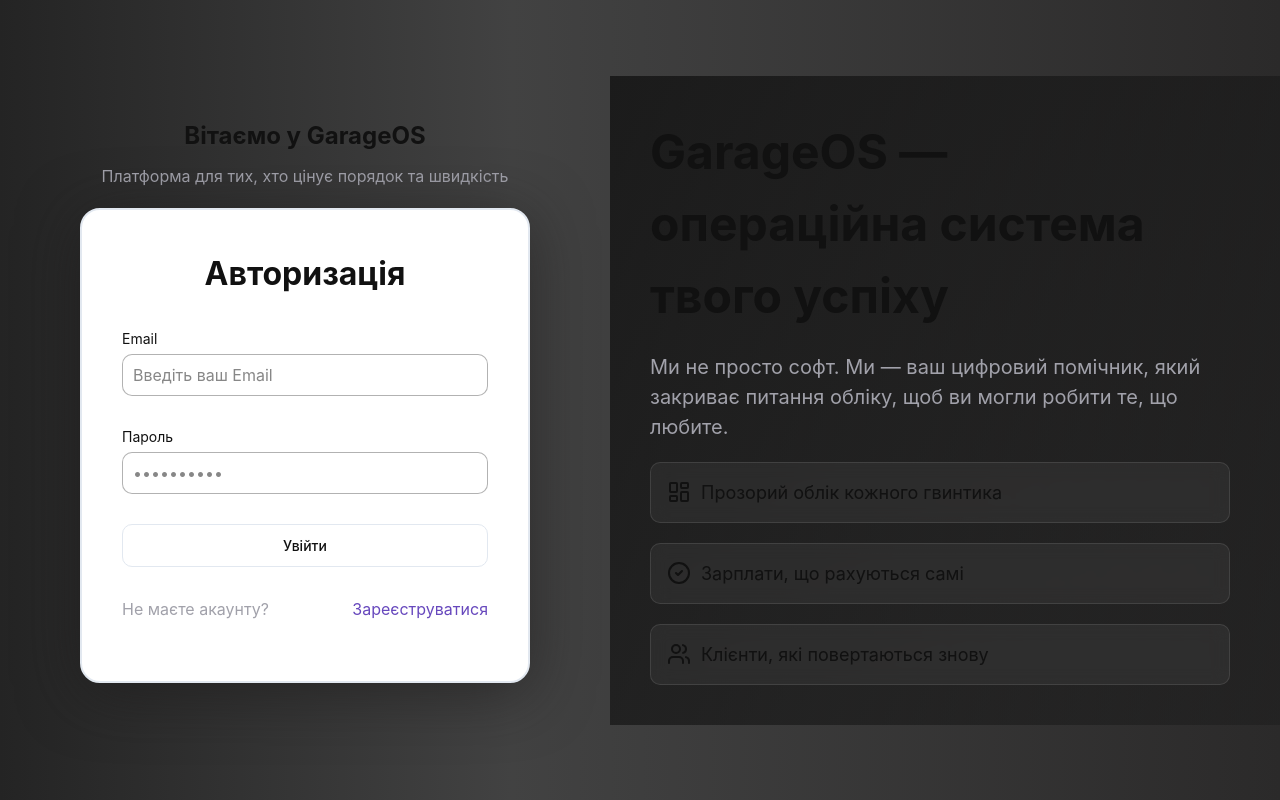
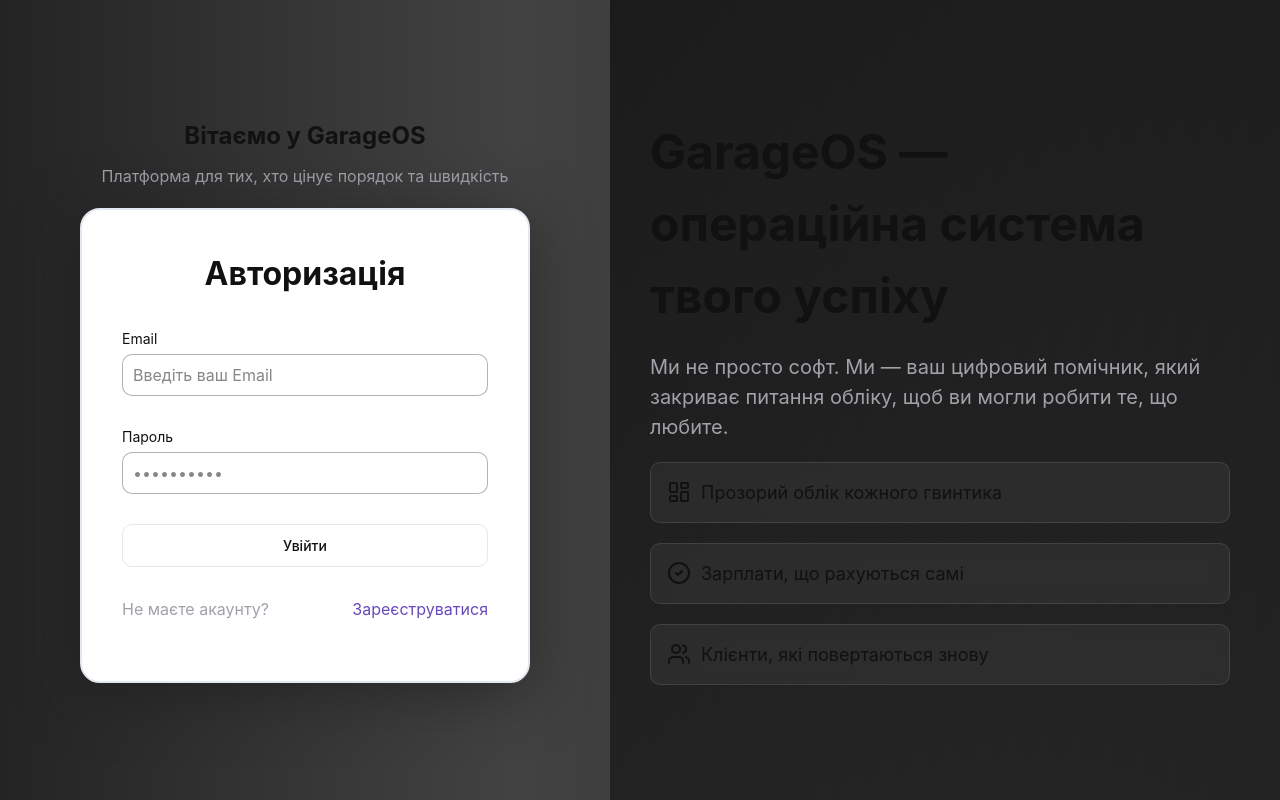
Before and after one commit to Roman16/fixpilot, a Next.js app: page /login in a window 1280 px wide. Built offline with nearby package versions, Linux system fonts and the light colour scheme.

Commit message:
Refactor global styles to adjust height and min-height properties for `.page` and `.auth-details` to improve layout consistency.

```diff
--- a/src/styles/global.scss
+++ b/src/styles/global.scss
@@ -85,8 +85,8 @@ select {
 
 .page {
   width: 100%;
-  min-height: 100%;
-  height: max-content;
+  height: 100%;
+  min-height: max-content;
   overflow: auto;
 }
 
@@ -162,7 +162,7 @@ select {
   }
 
   .auth-details {
-    height: 100%;
+    min-height: 100%;
     padding: 40px;
     background: linear-gradient(118deg, rgb(18, 18, 18, .8) 0%, rgba(255, 255, 255, .05) 250%);
     align-items: flex-start;
```
